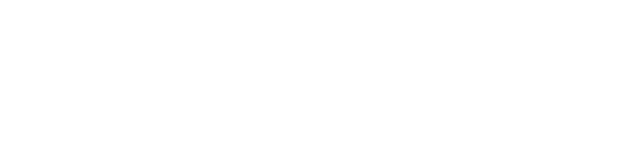
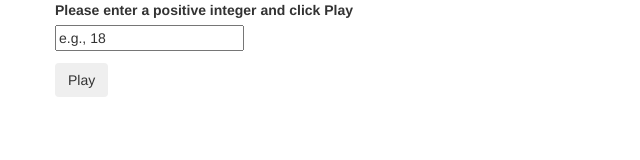
Before and after one commit to Atticus29/pingPong, a plain HTML site: page index.html in a window 1280 px wide. Shown: the whole page, without its empty margins (0-640 px from the left). Drawn offline with nearby package versions, Linux system fonts and the light colour scheme.

Commit message:
split out the first spec into two and add a few more cosmetic specs to the end of the spec list. Also satisfy the first spec.

```diff
--- a/css/styles.css
+++ b/css/styles.css
@@ -0,0 +1,3 @@
+.btn{
+  margin-top: 1%;
+}
--- a/index.html
+++ b/index.html
@@ -9,11 +9,17 @@
   crossorigin="anonymous"></script>
   <!-- <script src="js/jquery-3.1.1.js"></script> -->
   <script src="js/scripts.js"></script>
-  <title></title>
+  <title>Ping Pong</title>
 </head>
 <body>
   <div class="container">
-
+    <form id="submitForm" class="form-horizontal">
+      <div class="form-group">
+        <label for="">Please enter a positive integer and click Play</label><br>
+        <input type="text" value="e.g., 18" id="usrInput"><br>
+        <button type="submit" class="btn" id="submitBtn">Play</button>
+      </div>
+    </form>
   </div>
 </body>
 </html>
```
Also changed, not shown: 1 other file.
